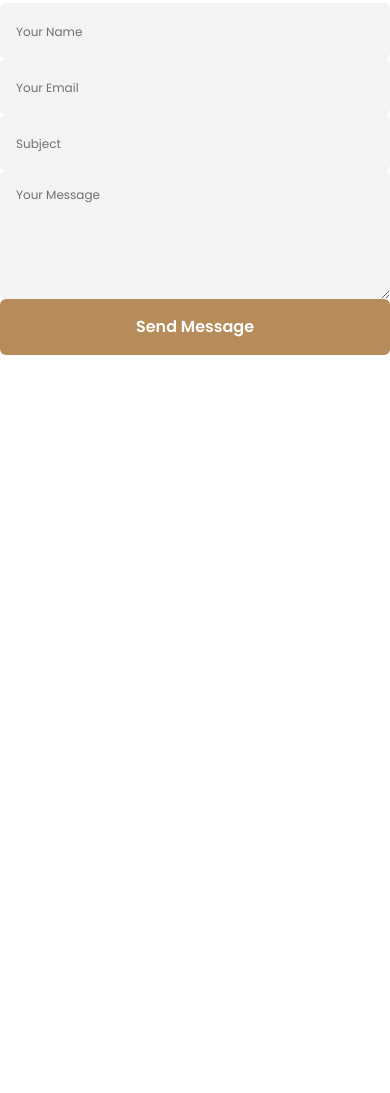
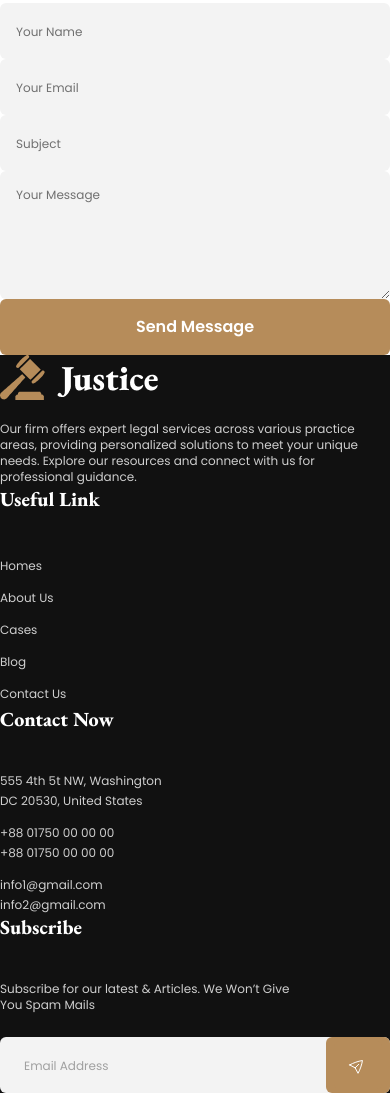
Before and after one commit to MohammadSajjadHossain9648/JusticeNook, a plain HTML site: page index.html in a window 390 px wide. Shown: the part 5432-6525 px from the top of the page. Before the commit the page ends 5787 px from the top, so only its background shows below. Drawn offline with nearby package versions, Linux system fonts and the light colour scheme.

Commit message:
Add responsive footer section using HTML and Tailwind CSS

```diff
--- a/index.html
+++ b/index.html
@@ -383,8 +383,7 @@
                             <img class="h-8 w-8" src="images/call.png" alt="call icon image">
                             <h1 class="text-xl font-extrabold font_eb_garamond">Call Us</h1>
                             <div class="space-y-1 text-center">
-                                <p class="text-xs text-grey_color">+88 01750 00 00 00</p>
-                                <p class="text-xs text-grey_color">+88 01750 00 00 00</p>
+
                             </div>
                         </div>
                     </div>
@@ -420,8 +419,59 @@
                 </div>
             </div>
         </section>
-
     </main>
 
+
+    <!-- footer section -->
+    <footer class="sm:p-8 md:p-20 lg:p-32 bg-custom_grey_1 text-footer_white_color sm:grid sm:grid-cols-custom sm:gap-8 md:flex md:justify-between">
+        <div class="sm:col-span-3 md:w-1/4">
+            <img src="images/logo.png" alt="brand logo image" class="mb-5">
+            <p class="text-xs">
+                Our firm offers expert legal services across various practice areas, providing personalized solutions to meet your unique needs. Explore our resources and connect with us for professional guidance.
+            </p>
+        </div>
+
+        <div class="w-28">
+            <h1 class="text-xl font-extrabold font_eb_garamond text-white_color mb-10">Useful Link</h1>
+            <ul class="space-y-2">
+                <li><a href="#" class="text-xs pt-2">Homes</a></li>
+                <li><a href="#" class="text-xs">About Us</a></li>
+                <li><a href="#" class="text-xs">Cases</a></li>
+                <li><a href="#" class="text-xs">Blog</a></li>
+                <li><a href="#" class="text-xs">Contact Us</a></li>
+            </ul>
+        </div>
+
+        <div>
+            <h1 class="text-xl font-extrabold font_eb_garamond text-white_color mb-10">Contact Now</h1>
+            <div class="space-y-4">
+                <div class="space-y-1">
+                    <p class="text-xs">555 4th 5t NW, Washington</p>
+                    <p class="text-xs">DC 20530, United States</p>
+                </div>
+                <div class="space-y-1">
+                    <p class="text-xs">+88 01750 00 00 00</p>
+                    <p class="text-xs">+88 01750 00 00 00</p>
+                </div>
+                <div class="space-y-1">
+                    <p class="text-xs">info1@gmail.com</p>
+                    <p class="text-xs">info2@gmail.com</p>
+                </div>
+            </div>
+        </div>
+
+        <div class="sm:w-full md:w-1/4">
+            <h1 class="text-xl font-extrabold font_eb_garamond text-white_color mb-10">Subscribe</h1>
+            <p class="text-xs w-3/4">
+                Subscribe for our latest & Articles. We Won’t Give You Spam Mails
+            </p>
+            <div class="relative mt-6">
+                <input type="email" name="user_email" class="placeholder:text-xs placeholder:text-shade_grey_color text-black_color outline-none w-full bg-shade_white_color2 pl-6 pr-24 py-4 rounded-md" placeholder="Email Address">
+                <button class="absolute right-0 bg-brown_color h-full w-16 rounded-md">
+                    <img class="h-12 w-16" src="images/button.svg" alt="button icon image">
+                </button>
+            </div>
+        </div>
+    </footer>
 </body>
 </html>
--- a/tailwind_custom_configuration.js
+++ b/tailwind_custom_configuration.js
@@ -17,6 +17,9 @@ tailwind.config = {
 
         custom_grey_1: 'rgb(17, 17, 17)',
         custom_grey_2: 'rgba(17, 17, 17, 0)',
+      },
+      gridTemplateColumns: {
+        custom: '0.6fr 1fr 1.4fr'
       }
     }
   }
```
